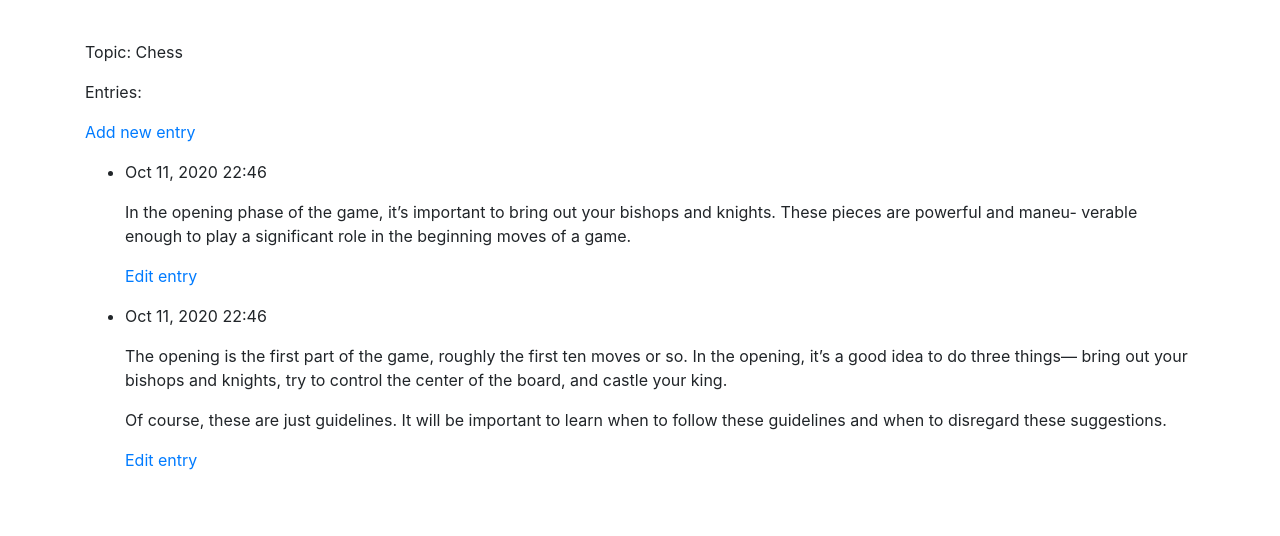
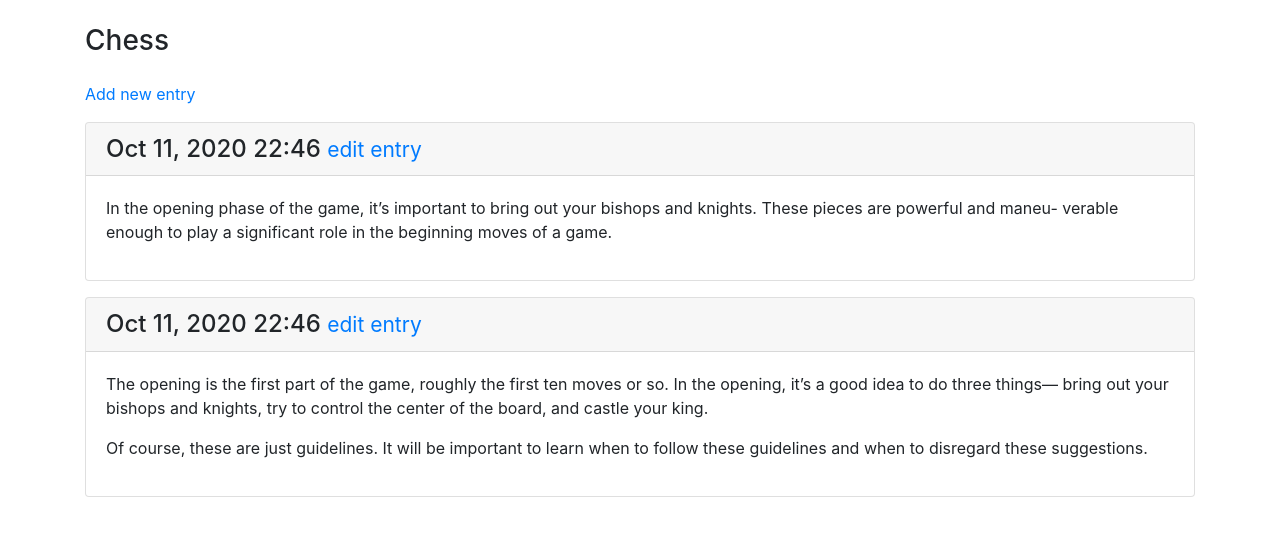
Before and after one commit to kalebert/web_apps, a Django app: page /topics/1/ in a window 1280 px wide. Shown: the part 58-594 px from the top of the page. Run offline with Django 3.2, Linux system fonts and the light colour scheme; a user stored in the database is signed in; data comes from the database, SQL or seed files in the repository; some libraries are stand-ins or nearby versions.

Commit message:
Styling the Entries on the Topic Page

```diff
--- a/learning_logs/templates/learning_logs/topic.html
+++ b/learning_logs/templates/learning_logs/topic.html
@@ -1,22 +1,26 @@
 {% extends 'learning_logs/base.html' %}
 
+{% block page_header %}
+  <h3>{{ topic }}</h3>
+{% endblock page_header %}
+
 {% block content %}
+<p>
+  <a href="{% url 'learning_logs:new_entry' topic.id %}">Add new entry</a>
+</p>
 
-<p>Topic: {{topic}}</p>
+{% for entry in entries %}
+  <div class="card mb-3">
+      <h4 class="card-header">
+          {{ entry.date_added|date:'M d, Y H:i' }}
+          <small><a href="{% url 'learning_logs:edit_entry' entry.id%}">
+              edit entry</a></small>
+      </h4>
+      <div class="card-body">
+          {{ entry.text|linebreaks }}
+      </div>
+  </div>
 
-<p>Entries:</p>
-<p>
-    <a href="{% url 'learning_logs:new_entry' topic.id %}">Add new entry</a>
-</p>
-<ul>
-{% for entry in entries %}
-    <li>
-        <p>{{ entry.date_added|date:'M d, Y H:i' }}</p>
-        <p>{{ entry.text|linebreaks }}</p>
-        <p>
-            <a href="{% url 'learning_logs:edit_entry' entry.id %}">Edit entry</a>
-        </p>
-    </li>
 {% empty %}
     <li>There are no entires for this topic yet.</li>
 {% endfor %}
```
